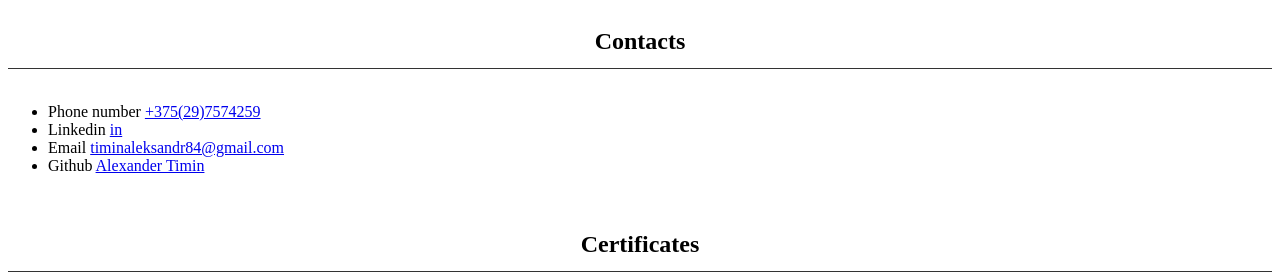
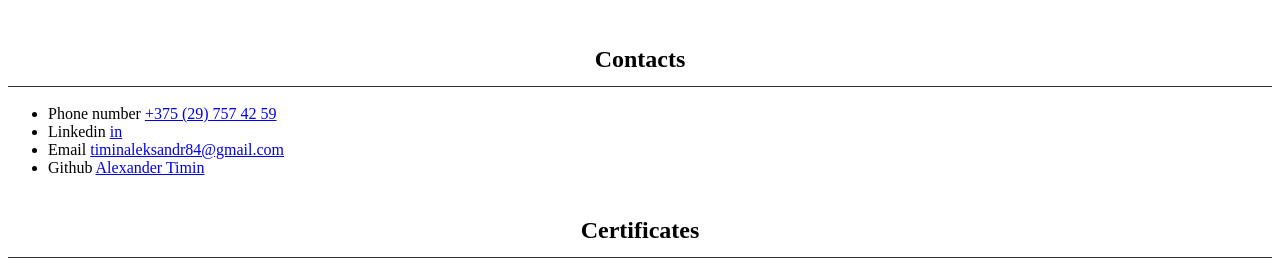
Before and after one commit to AlexanderTimin/rsschool-cv1, a plain HTML site: page index.html in a window 1280 px wide. Shown: the part 465-739 px from the top of the page. Drawn offline with Linux system fonts and the light colour scheme.

Commit message:
fix: delete p

```diff
--- a/index.html
+++ b/index.html
@@ -8,7 +8,7 @@
     <link rel="stylesheet" href="style.css">
 </head>
 
-<body>
+<>
   <header>
     <h1 class="Junior">Junior front-end developer</h1>
   </header>
@@ -19,14 +19,14 @@
     <br>
       <h2 class="Contacts">Contacts</h2>
     <br>
-      <p>
+
         <ul class="phone">
-          <li>Phone number <a href="tel:+375 (29) 757 42 59">+375(29)7574259</a></li>
+          <li>Phone number <a href="tel:+375(29)7574259">+375 (29) 757 42 59</a></li>
           <li>Linkedin <a href="https://www.linkedin.com/feed/">in</a></li>
           <li>Email <a href="mailto:timinaleksandr84@gmail.com">timinaleksandr84@gmail.com</a></li>
           <li>Github <a href="https://github.com/AlexanderTimin">Alexander Timin</a></li>
         </ul>
-      </p>
+
 
       <h2 class="Certificates">Certificates</h2>
        <article class="Cert">
```
